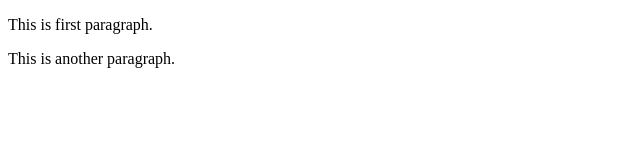
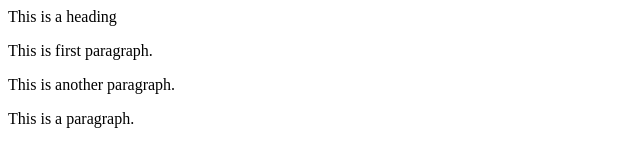
Before and after one commit to fenc1022/learn_git, a plain HTML site: page index.html in a window 1280 px wide. Shown: the whole page, without its empty margins (0-640 px from the left). Drawn offline with Linux system fonts and the light colour scheme.

Commit message:
Update index.html

```diff
--- a/index.html
+++ b/index.html
@@ -4,7 +4,9 @@
     <title>Page Titile</title>
 </head>
 <body>
+    <hl>This is a heading</hl>
     <p>This is first paragraph.</p>
     <p>This is another paragraph.</p>
+    <p>This is a paragraph.</p>
 </body>
 </html>
```
